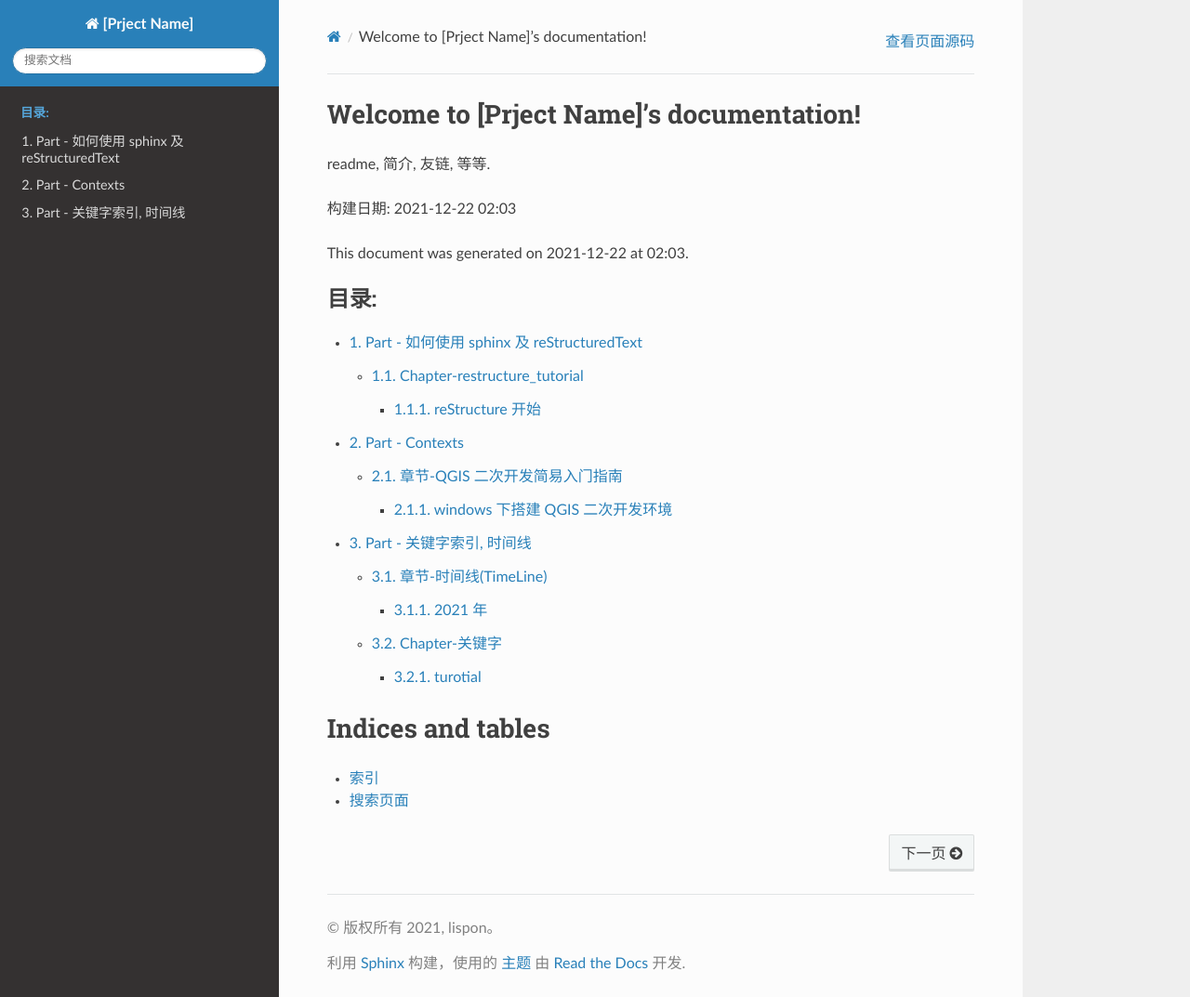
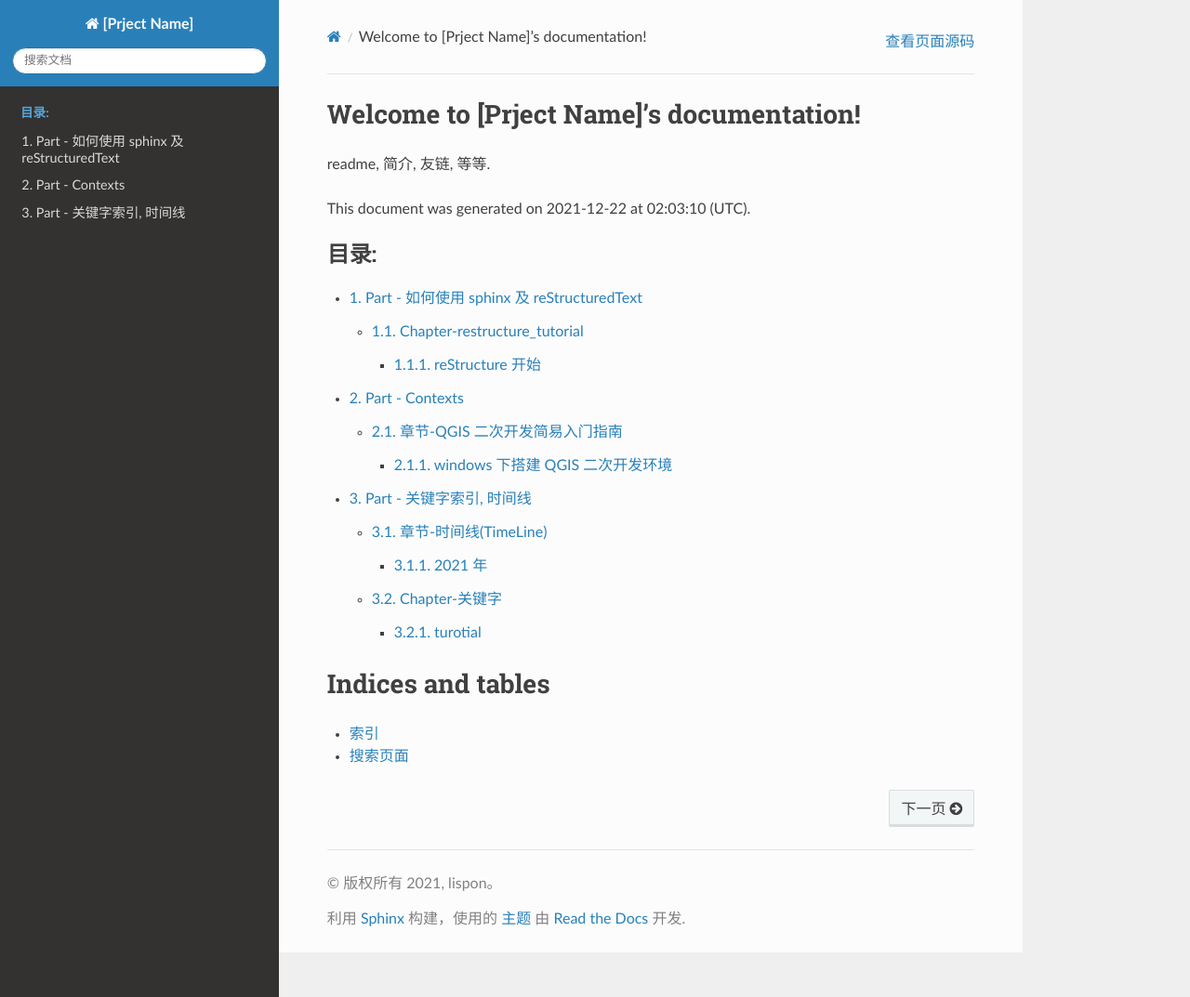
Before and after one commit to lispon/spon, a Sphinx documentation site: the page built from source/index.rst, in a window 1280 px wide and 1073 px high. Shown: the whole window at 93% size. Built offline with Sphinx 7.4.7 and the Read the Docs theme 2.0.0, drawn with Linux system fonts in a browser that asks for light colours; some of the changed lines change nothing that is shown.

Commit message:
1, 经测试, 可以构建成功; 但是构建服务器的位置不清楚, 时间没有输出构建时的时区, 导致时间不精确. 此处, 添加构建时区信息.

```diff
--- a/source/index.rst
+++ b/source/index.rst
@@ -10,9 +10,9 @@ Welcome to [Prject Name]'s documentation!
 readme, 简介, 友链, 等等.
 
 .. |date| date::
-.. |time| date:: %H:%M
+.. |time| date:: %H:%M:%S (%Z)
 
-构建日期: |date| |time|
+.. date 及 time 的格式可以参考: https://docs.python.org/3/library/datetime.html#strftime-and-strptime-format-codes
 
 This document was generated on |date| at |time|.
 
```
